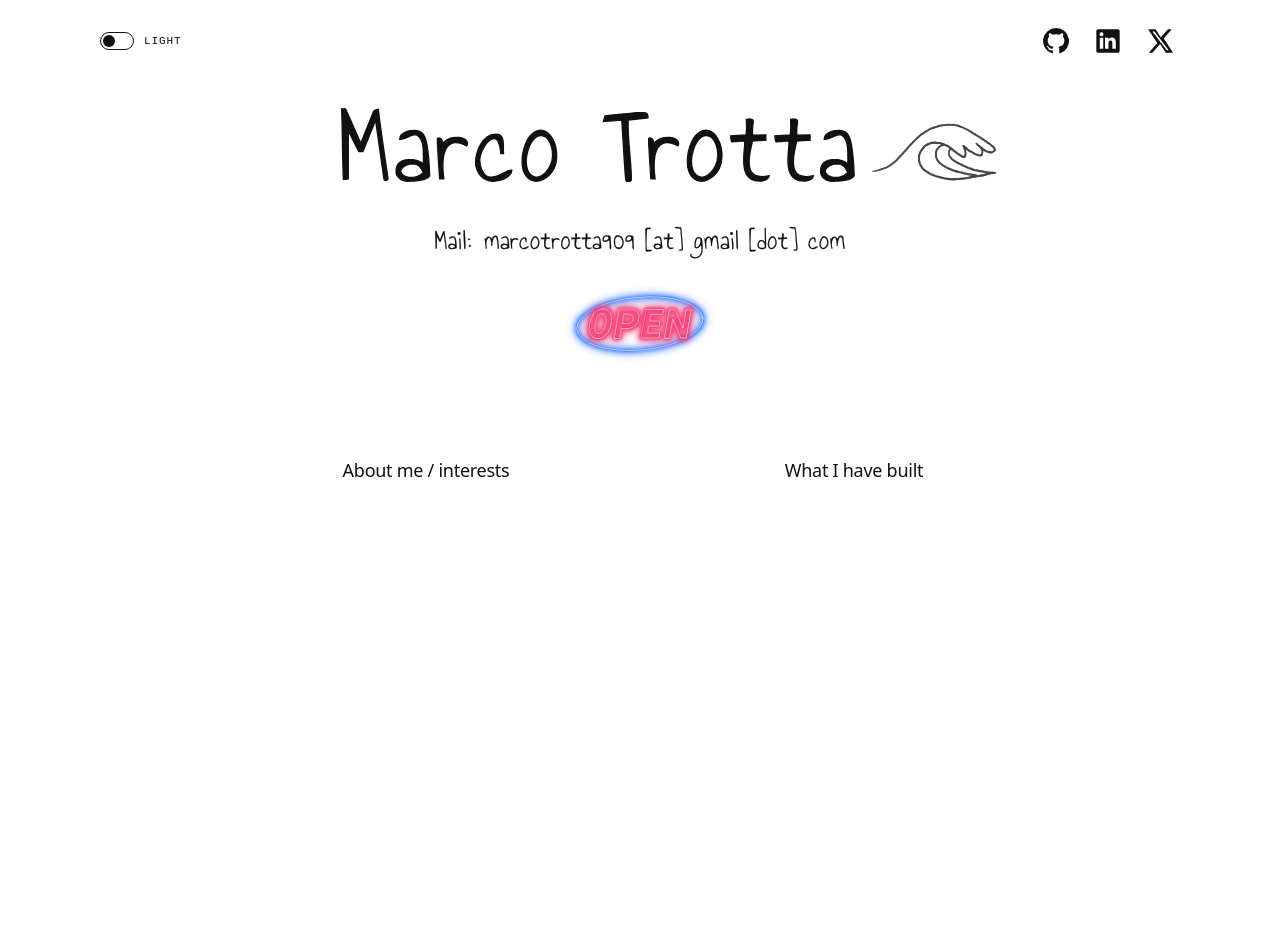
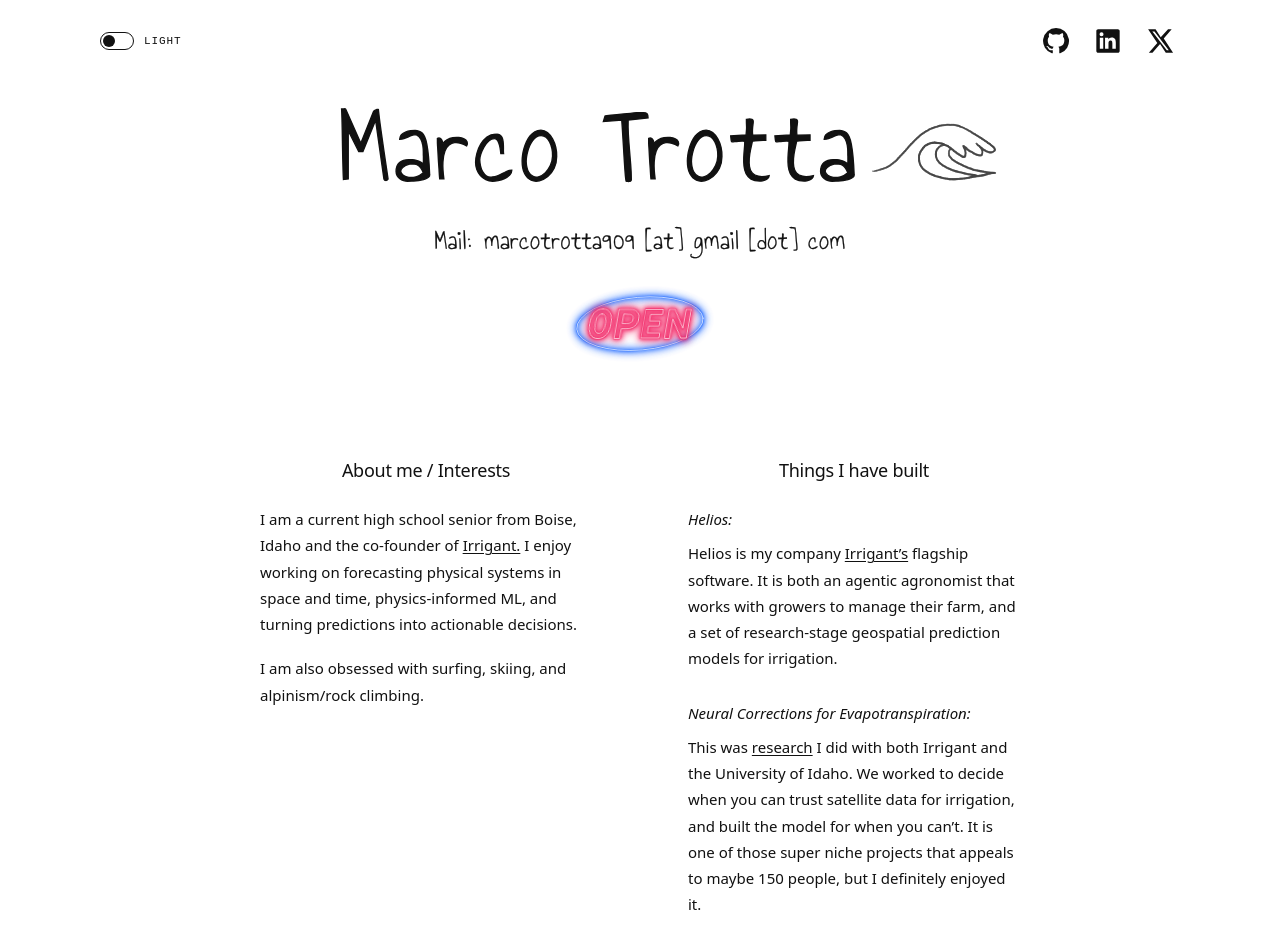
Before and after one commit to marco-trotta1/marco-trotta1.github.io, a Next.js app: page / in a window 1280 px wide. Shown: the top 952 px of the page. Before the commit the page ends 800 px from the top, so only its background shows below. Built offline with nearby package versions, Linux system fonts and the light colour scheme.

Commit message:
feat: add biography and project descriptions (#9)

```diff
--- a/src/app/globals.css
+++ b/src/app/globals.css
@@ -287,8 +287,29 @@
   text-align: center;
 }
 
-.writing-space {
-  height: 84px;
+.writing-content {
+  margin-top: 24px;
+  font-family: system-ui, -apple-system, BlinkMacSystemFont, "Segoe UI", sans-serif;
+  font-size: 15px;
+  line-height: 1.75;
+}
+
+.writing-content p {
+  margin: 0 0 18px;
+}
+
+.writing-content a {
+  text-underline-offset: 0.15em;
+}
+
+.project + .project {
+  margin-top: 28px;
+}
+
+.project h3 {
+  margin: 0 0 8px;
+  font-size: inherit;
+  font-weight: 400;
 }
 
 @keyframes tube-hum {
@@ -335,9 +356,6 @@
     min-height: 108px;
   }
 
-  .writing-space {
-    height: 64px;
-  }
 }
 
 @media (prefers-reduced-motion: reduce) {
--- a/src/app/page.tsx
+++ b/src/app/page.tsx
@@ -148,13 +148,52 @@
       </div>
       <div className="sections">
         <section className="writing-section" id="about">
-          <h2>About me / interests</h2>
-          <div className="writing-space" aria-hidden="true" />
+          <h2>About me / Interests</h2>
+          <div className="writing-content">
+            <p>
+              I am a current high school senior from Boise, Idaho and the co-founder of{" "}
+              <a href="https://irrigant.xyz/">Irrigant.</a> I enjoy working on forecasting
+              physical systems in space and time, physics-informed ML, and turning
+              predictions into actionable decisions.
+            </p>
+            <p>
+              I am also obsessed with surfing, skiing, and alpinism/rock climbing.
+            </p>
+          </div>
         </section>
 
         <section className="writing-section" id="built">
-          <h2>What I have built</h2>
-          <div className="writing-space" aria-hidden="true" />
+          <h2>Things I have built</h2>
+          <div className="writing-content">
+            <article className="project">
+              <h3><em>Helios:</em></h3>
+              <p>
+                Helios is my company <a href="https://irrigant.xyz/">Irrigant’s</a>{" "}
+                flagship software. It is both an agentic agronomist that works with
+                growers to manage their farm, and a set of research-stage geospatial
+                prediction models for irrigation.
+              </p>
+            </article>
+            <article className="project">
+              <h3><em>Neural Corrections for Evapotranspiration:</em></h3>
+              <p>
+                This was <a href="https://arxiv.org/abs/2609.35314">research</a> I did
+                with both Irrigant and the University of Idaho. We worked to decide
+                when you can trust satellite data for irrigation, and built the model
+                for when you can’t. It is one of those super niche projects that
+                appeals to maybe 150 people, but I definitely enjoyed it.
+              </p>
+            </article>
+            <article className="project">
+              <h3><em>AgriBeef Highline:</em></h3>
+              <p>
+                This is an early stage machine learning tool for AgriBeef. It helps
+                determine optimal prices and market info for buying and selling
+                cattle. Here is a (very rough){" "}
+                <a href="https://highline-omega.vercel.app/">demo.</a>
+              </p>
+            </article>
+          </div>
         </section>
       </div>
 
```
Also changed, not shown: 1 other file (tests, documents, lock files or other folders).
